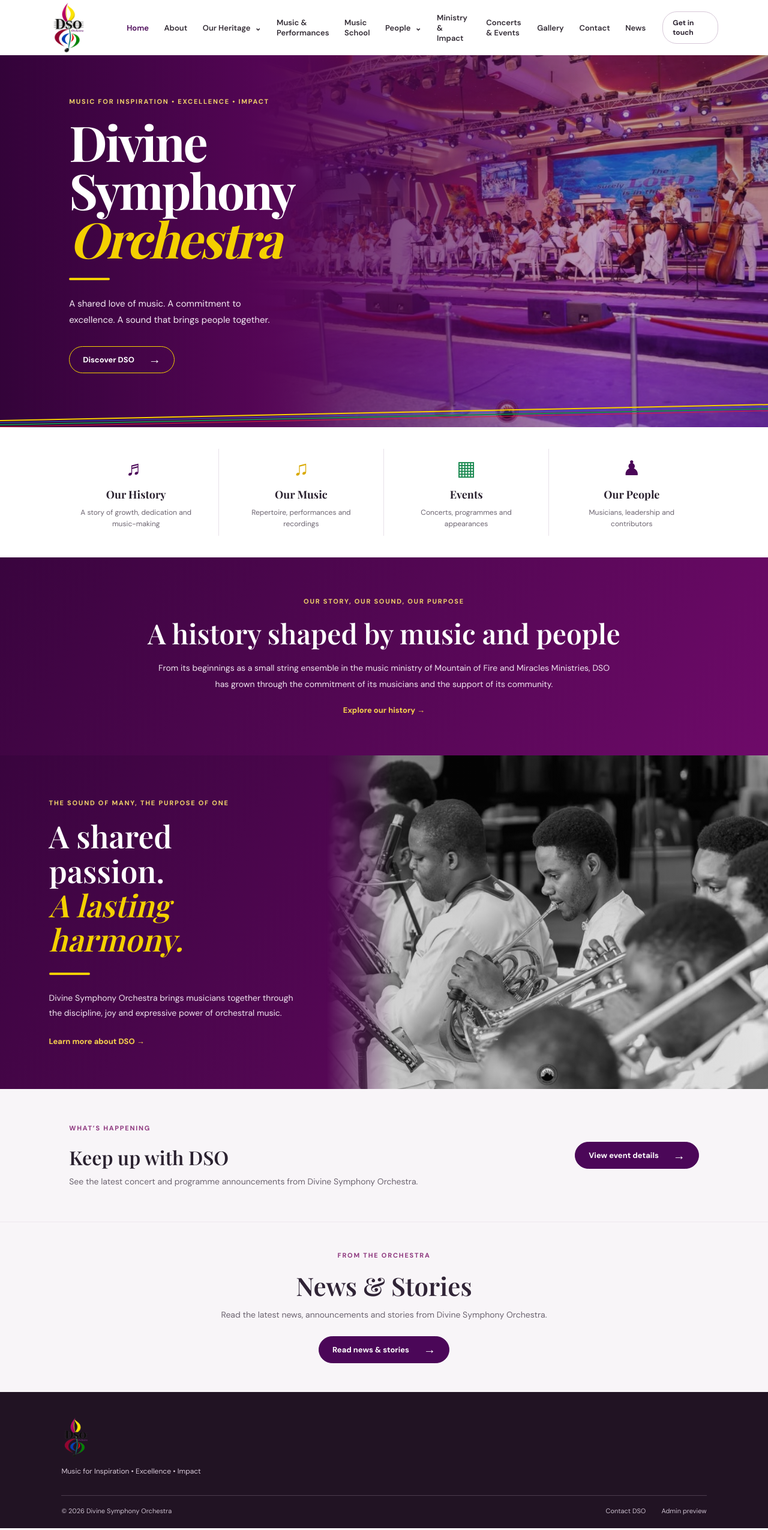
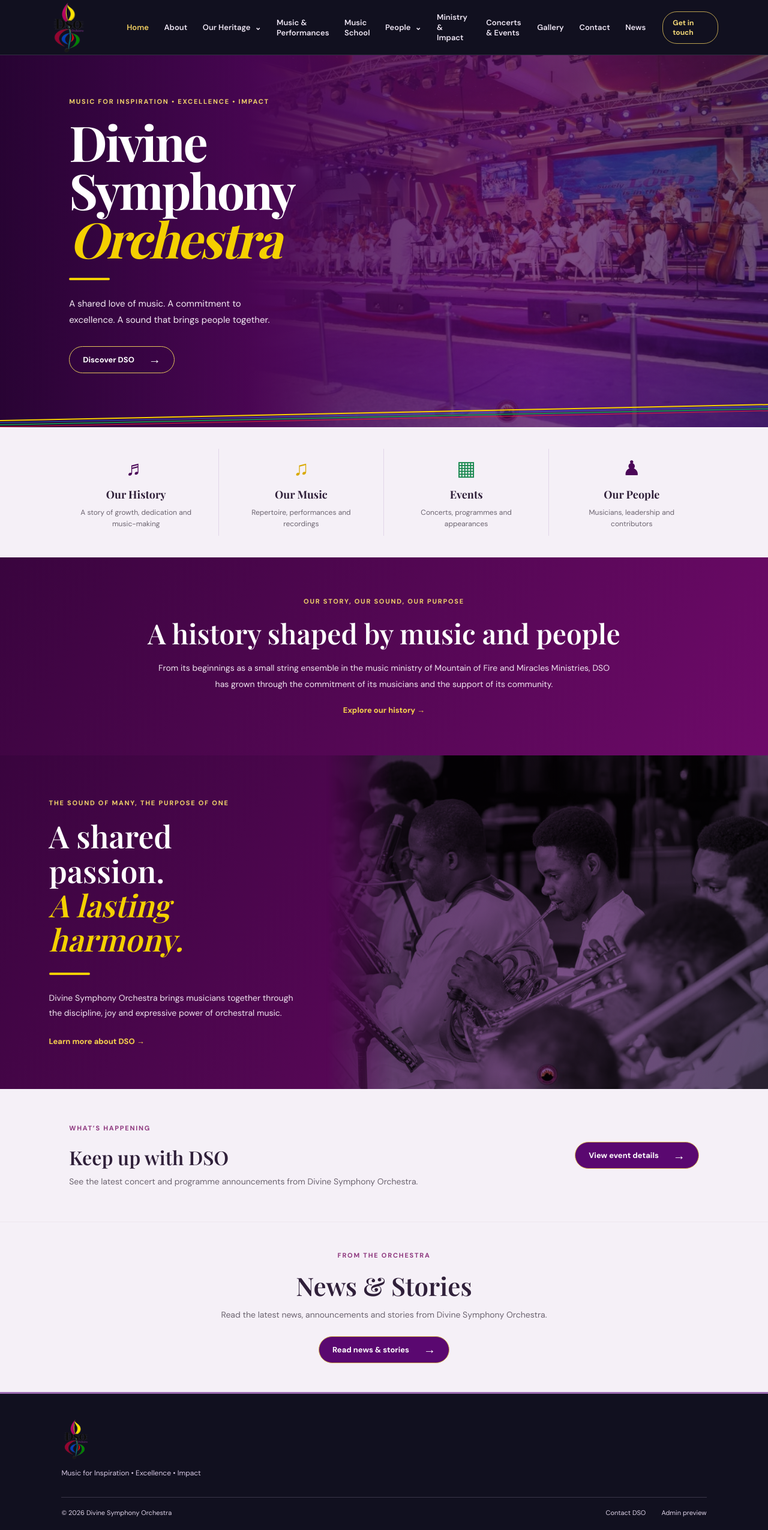
Before and after one commit to Divinesymphonyorchestra20/Divine-Symphony-Orchestra, a Next.js app: page / in a window 1280 px wide. Shown: the whole page at 60% size. Built offline with nearby package versions, Linux system fonts and the light colour scheme; a web font is replaced by a local one.

Commit message:
Apply DSO purple and plum visual treatment

```diff
--- a/app/globals.css
+++ b/app/globals.css
@@ -665,3 +665,193 @@ body{color:var(--dso-ink);-webkit-font-smoothing:antialiased}
 .home-news-inner>p:not(.eyebrow){font-size:14px;line-height:1.8;color:var(--muted);margin:0 auto 14px}
 .home-news-inner .solid-cta{margin-top:8px}
 @media(max-width:620px){.home-news-band{padding:40px 7%}.home-news-inner>p:not(.eyebrow){font-size:13px}}
+
+
+/* Approved DSO purple, plum, navy and gold visual treatment */
+.site-header{
+  background:#11101f;
+  border-bottom:1px solid rgba(218,190,238,.16);
+}
+.site-header nav a,
+.site-header nav .nav-dropdown-trigger{
+  color:#eee6f4;
+}
+.site-header nav a:hover,
+.site-header nav a:focus-visible,
+.site-header nav .active,
+.site-header nav .nav-dropdown.active .nav-dropdown-trigger{
+  color:#f2cf61;
+}
+.site-header .nav-dropdown-trigger{
+  background:transparent;
+  border-color:transparent;
+}
+.site-header .nav-dropdown-menu{
+  background:#21152d;
+  border:1px solid rgba(231,207,242,.18);
+  box-shadow:0 16px 36px rgba(10,5,18,.32);
+}
+.site-header .nav-dropdown-menu a{
+  color:#eee6f4;
+}
+.site-header .nav-dropdown-menu a:hover,
+.site-header .nav-dropdown-menu a:focus-visible{
+  background:rgba(164,94,184,.2);
+  color:#f2cf61;
+}
+.site-header .menu-link{
+  border-color:rgba(242,207,97,.75);
+  color:#f5d978;
+}
+.site-header .menu-link:hover,
+.site-header .menu-link:focus-visible{
+  background:#4b0758;
+  border-color:#f2cf61;
+  color:#fff;
+}
+.mobile-menu-toggle{
+  color:#f3eafa;
+  border-color:rgba(231,207,242,.32);
+  background:#21152d;
+}
+.hero-photo{opacity:.92}
+.hero-shade{
+  background:linear-gradient(90deg,
+    rgba(37,3,49,.91) 0%,
+    rgba(67,5,79,.84) 34%,
+    rgba(77,8,91,.66) 70%,
+    rgba(34,10,55,.62) 100%);
+}
+.feature-photo,
+.strings-photo{
+  position:relative;
+  filter:none;
+}
+.feature-photo::after,
+.strings-photo::after{
+  content:"";
+  position:absolute;
+  inset:0;
+  pointer-events:none;
+  background:linear-gradient(110deg,
+    rgba(53,4,70,.78) 0%,
+    rgba(83,9,105,.66) 54%,
+    rgba(35,12,63,.7) 100%);
+  mix-blend-mode:multiply;
+}
+.feature-photo{
+  background-position:center;
+}
+.strings-feature{
+  background:#f3edf6;
+}
+.strings-photo::after{
+  background:linear-gradient(135deg,
+    rgba(64,7,83,.68),
+    rgba(90,12,107,.62));
+}
+.quick-links,
+.updates,
+.home-news-band,
+.section-cta-band{
+  background-color:#f5f0f7;
+}
+.home-history-band,
+.feature,
+.history-closing,
+.dso-gallery-hero{
+  background-color:#3a0648;
+}
+.history-hero-image{
+  opacity:.94;
+}
+.history-hero-shade,
+.inner-page-hero-shade{
+  background:linear-gradient(90deg,
+    rgba(39,3,51,.9) 0%,
+    rgba(65,5,79,.78) 48%,
+    rgba(52,7,68,.58) 100%);
+}
+.people-landing-hero{
+  background-image:linear-gradient(110deg,
+    rgba(43,4,61,.88),
+    rgba(84,9,103,.72) 58%,
+    rgba(33,13,57,.78)),
+    url('/images/hero-strings-section.jpg');
+  background-size:cover;
+  background-position:center;
+  background-blend-mode:normal;
+}
+.musicians-directory-hero{
+  background-image:linear-gradient(110deg,
+    rgba(43,4,61,.88),
+    rgba(84,9,103,.72) 58%,
+    rgba(33,13,57,.78)),
+    url('/images/hero-main-stage.jpg');
+  background-size:cover;
+  background-position:center;
+}
+.founders-hero{
+  background-image:linear-gradient(110deg,
+    rgba(43,4,61,.88),
+    rgba(84,9,103,.72) 58%,
+    rgba(33,13,57,.78)),
+    url('/images/hero-strings-section.jpg');
+  background-size:cover;
+  background-position:center;
+}
+.milestones-hero{
+  background-image:linear-gradient(110deg,
+    rgba(43,4,61,.88),
+    rgba(84,9,103,.72) 58%,
+    rgba(33,13,57,.78)),
+    url('/images/hero-main-stage.jpg');
+  background-size:cover;
+  background-position:center;
+}
+.site-footer{
+  background:#11101f;
+  border-top:3px solid #9b6bb1;
+}
+.site-footer .footer-bottom{
+  border-top-color:rgba(226,205,235,.2);
+  color:#ded3e8;
+}
+.site-footer>p{
+  color:#d7c9e4;
+}
+.solid-cta{
+  background:#5a0870;
+  border-color:#d5b14c;
+}
+.solid-cta:hover,
+.solid-cta:focus-visible{
+  background:#74118a;
+  border-color:#f2cf61;
+}
+.outline-cta{
+  background:rgba(48,4,62,.22);
+  border-color:#e3c35b;
+}
+.quick-card{
+  border-color:#e1d5e8;
+}
+.quick-card h2,
+.updates h2,
+.home-news-inner h2{
+  color:#30203a;
+}
+@media(max-width:950px){
+  .site-header nav{
+    background:#171326;
+    border-top:1px solid rgba(231,207,242,.14);
+  }
+}
+@media(max-width:620px){
+  .hero-shade{
+    background:linear-gradient(0deg,
+      rgba(37,3,49,.93) 0%,
+      rgba(67,5,79,.82) 56%,
+      rgba(66,5,79,.42) 100%);
+  }
+}
```
